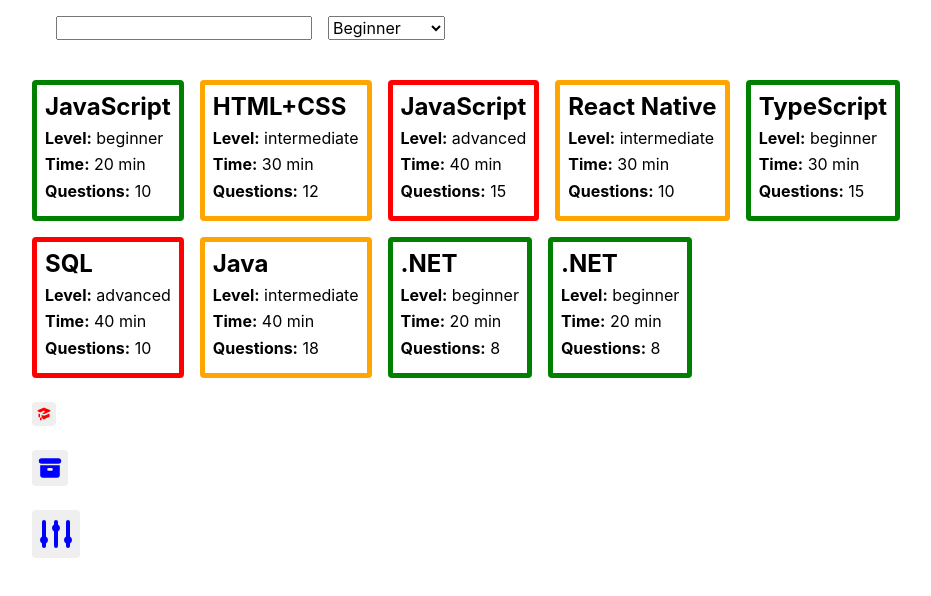
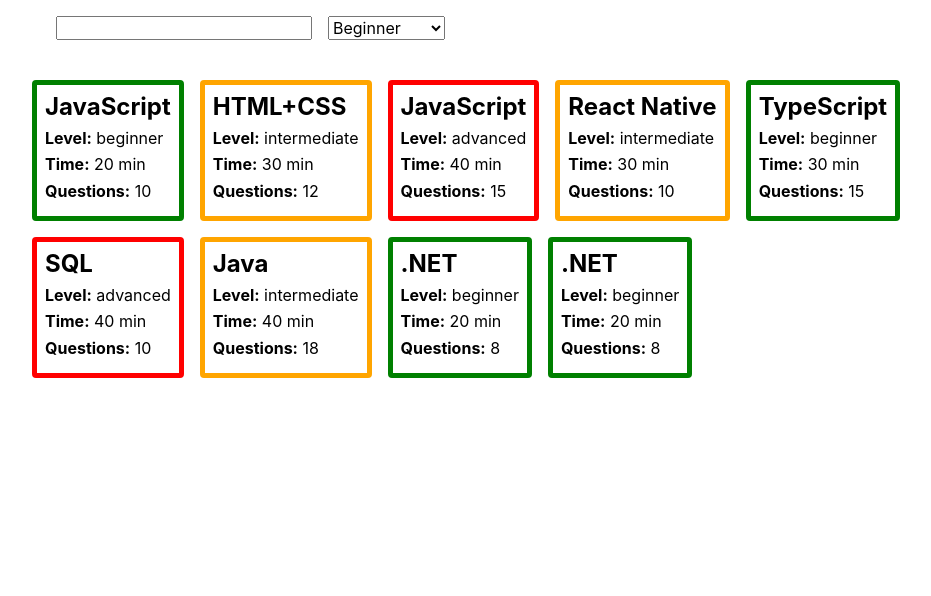
Before and after one commit to luxplanjay/react-84, a React (Create React App) app: page / in a window 1280 px wide. Shown: the top 596 px of the page, without its empty margins (173-1104 px from the left). Built offline with nearby package versions, Linux system fonts and the light colour scheme.

Commit message:
prepare examples

```diff
--- a/src/components/App.js
+++ b/src/components/App.js
@@ -3,25 +3,12 @@
 import { SearchBar } from './SearchBar/SearchBar';
 import { GlobalStyle } from './GlobalStyle';
 import { Layout } from './Layout';
-import { HiAcademicCap, HiAdjustments, HiArchive } from 'react-icons/hi';
-import { IconButton } from './IconButton/IconButton';
 
 export const App = () => {
   return (
     <Layout>
       <SearchBar />
       <QuizList items={quizItems} />
-
-      <IconButton variant="primary" size="sm">
-        <HiAcademicCap />
-      </IconButton>
-      <IconButton variant="secondary" size="md">
-        <HiArchive />
-      </IconButton>
-      <IconButton variant="secondary" size="lg">
-        <HiAdjustments />
-      </IconButton>
-
       <GlobalStyle />
     </Layout>
   );
```
